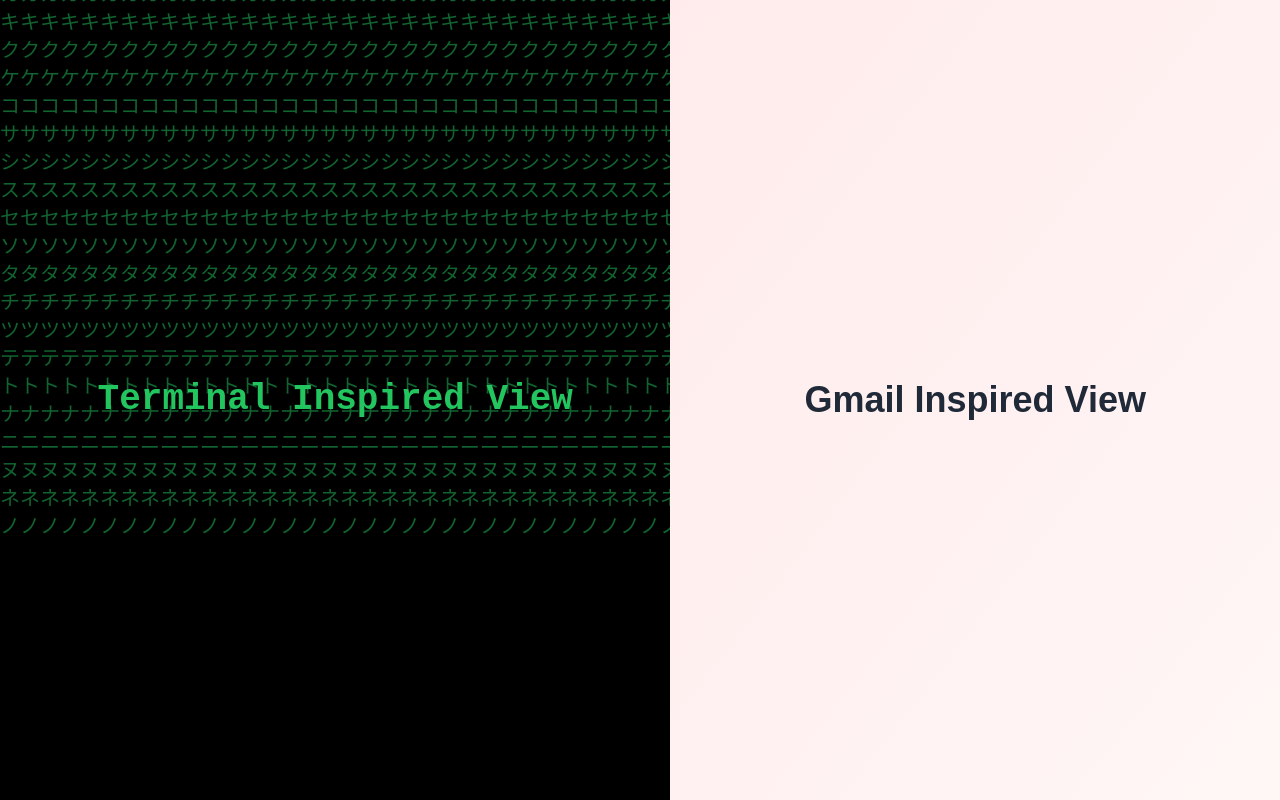
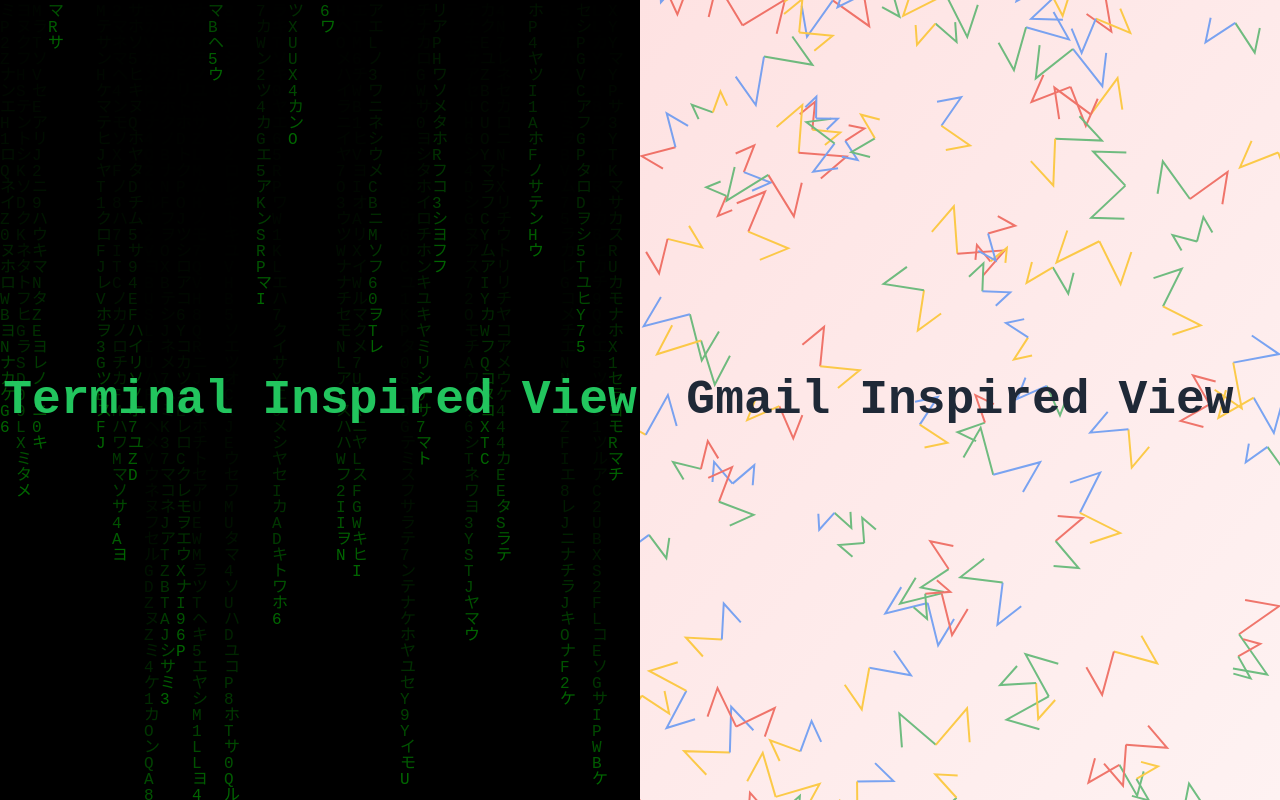
Before and after one commit to srikarphanikumar/portfolio, a Next.js app: page / in a window 1280 px wide. Built offline with nearby package versions, Linux system fonts and the light colour scheme.

Commit message:
feat: basic animations for gmail view

```diff
--- a/components/ThemeSelector.js
+++ b/components/ThemeSelector.js
@@ -1,19 +1,155 @@
 'use client';
-import React from 'react';
+import React, { useEffect, useRef } from 'react';
 import { useRouter } from 'next/navigation';
 import { motion } from 'framer-motion';
 
 const MatrixRain = () => {
+    const canvasRef = useRef(null);
+
+    useEffect(() => {
+        const canvas = canvasRef.current;
+        const ctx = canvas.getContext('2d');
+        canvas.width = window.innerWidth / 2;
+        canvas.height = window.innerHeight;
+
+        const katakana = 'アイウエオカキクケコサシスセソタチツテトナニヌネノハヒフヘホマミムメモヤユヨラリルレロワヲン';
+        const latin = 'ABCDEFGHIJKLMNOPQRSTUVWXYZ';
+        const nums = '0123456789';
+        const alphabet = katakana + latin + nums;
+
+        const fontSize = 16;
+        const columns = canvas.width / fontSize;
+        const raindrops = Array(Math.floor(columns)).fill(canvas.height);
+
+        const draw = () => {
+            ctx.fillStyle = 'rgba(0, 0, 0, 0.1)';
+            ctx.fillRect(0, 0, canvas.width, canvas.height);
+
+            ctx.fillStyle = '#0F0';
+            ctx.font = fontSize + 'px monospace';
+
+            for (let i = 0; i < raindrops.length; i++) {
+                const text = alphabet.charAt(Math.floor(Math.random() * alphabet.length));
+                const x = i * fontSize;
+                const y = raindrops[i] * fontSize;
+
+                ctx.fillText(text, x, y);
+
+                if (y > canvas.height && Math.random() > 0.975) {
+                    raindrops[i] = 0;
+                }
+                raindrops[i]++;
+            }
+        };
+
+        const interval = setInterval(draw, 100);
+
+        return () => clearInterval(interval);
+    }, []);
+
     return (
-        <div className="absolute inset-0 overflow-hidden pointer-events-none">
-            <div className="matrix-rain animate-matrix-rain">
-                {Array.from({ length: 50 }).map((_, i) => (
-                    <div key={i} className="text-green-500 opacity-50 text-xl font-mono">
-                        {'アイウエオカキクケコサシスセソタチツテトナニヌネノ'.split('').join('\n')}
-                    </div>
-                ))}
-            </div>
-        </div>
+        <canvas
+            ref={canvasRef}
+            className="absolute inset-0 opacity-40"
+        />
+    );
+};
+
+const GmailAnimation = () => {
+    const canvasRef = useRef(null);
+
+    useEffect(() => {
+        const canvas = canvasRef.current;
+        const ctx = canvas.getContext('2d');
+        canvas.width = window.innerWidth / 2;
+        canvas.height = window.innerHeight;
+
+        const envelopes = [];
+        const numEnvelopes = 100;  // Reduced for cleaner look - use 15
+
+        const colors = ['#34A853', '#4285F4', '#FBBC05', '#EA4335'];
+
+        for (let i = 0; i < numEnvelopes; i++) {
+            envelopes.push({
+                x: Math.random() * canvas.width,
+                y: Math.random() * canvas.height,
+                size: Math.random() * 20 + 15, // Adjusted size
+                speed: Math.random() * 0.8 + 0.4,
+                angle: Math.random() * 360,
+                rotationSpeed: (Math.random() - 0.5) * 0.01,
+                colorSet: [
+                    colors[Math.floor(Math.random() * colors.length)],
+                    colors[Math.floor(Math.random() * colors.length)],
+                ]
+            });
+        }
+
+        const drawM = (x, y, size, angle, colors) => {
+            ctx.save();
+            ctx.translate(x, y);
+            ctx.rotate(angle);
+
+            // Draw M shape
+            ctx.beginPath();
+            ctx.lineWidth = 2;
+
+            // First color segment (left side of M)
+            ctx.beginPath();
+            ctx.moveTo(-size, size / 2);    // Start at bottom left
+            ctx.lineTo(-size, -size / 2);   // Up to top left
+            ctx.lineTo(0, size / 2);        // Down to middle bottom
+            ctx.strokeStyle = colors[0];
+            ctx.stroke();
+
+            // Second color segment (right side of M)
+            ctx.beginPath();
+            ctx.moveTo(0, size / 2);        // Start from middle bottom
+            ctx.lineTo(size, -size / 2);    // Up to top right
+            ctx.lineTo(size, size / 2);     // Down to bottom right
+            ctx.strokeStyle = colors[1];
+            ctx.stroke();
+
+            ctx.restore();
+        };
+
+        const animate = () => {
+            ctx.clearRect(0, 0, canvas.width, canvas.height);
+
+            envelopes.forEach(envelope => {
+                // Update position
+                envelope.y -= envelope.speed;
+                envelope.angle += envelope.rotationSpeed;
+
+                // Reset position if envelope goes off screen
+                if (envelope.y < -50) {
+                    envelope.y = canvas.height + 50;
+                    envelope.x = Math.random() * canvas.width;
+                    // Randomize colors on reset
+                    envelope.colorSet = [
+                        colors[Math.floor(Math.random() * colors.length)],
+                        colors[Math.floor(Math.random() * colors.length)],
+                    ];
+                }
+
+                drawM(envelope.x, envelope.y, envelope.size, envelope.angle, envelope.colorSet);
+            });
+
+            requestAnimationFrame(animate);
+        };
+
+        animate();
+
+        return () => {
+            canvas.width = 0;
+            canvas.height = 0;
+        };
+    }, []);
+
+    return (
+        <canvas
+            ref={canvasRef}
+            className="absolute inset-0 opacity-70"
+        />
     );
 };
 
@@ -33,12 +169,13 @@
             {/* Terminal Theme Side */}
             <motion.div
                 className="w-1/2 h-full bg-black relative cursor-pointer"
-                whileHover={{ width: '55%' }}
+                whileHover={{ width: '50%' }}
+                transition={{ duration: 0.3, ease: 'easeInOut' }}
                 onClick={() => handleThemeSelect('terminal')}
             >
                 <MatrixRain />
                 <div className="absolute inset-0 flex items-center justify-center z-10">
-                    <h2 className="text-green-500 text-4xl font-bold font-mono">
+                    <h2 className="text-green-500 text-5xl font-bold font-mono">
                         Terminal Inspired View
                     </h2>
                 </div>
@@ -46,40 +183,19 @@
 
             {/* Gmail Theme Side */}
             <motion.div
-                className="w-1/2 h-full bg-gradient-to-br from-red-100 to-red-50 relative cursor-pointer"
-                whileHover={{ width: '55%' }}
+                className="w-1/2 h-full relative cursor-pointer"
+                whileHover={{ width: '50%' }}
+                transition={{ duration: 0.3, ease: 'easeInOut' }}
                 onClick={() => handleThemeSelect('gmail')}
             >
-                <div className="absolute inset-0 bg-white/30"></div>
+                <div className="absolute inset-0 bg-gradient-to-br from-red-100 to-red-50" />
+                <GmailAnimation />
                 <div className="absolute inset-0 flex items-center justify-center">
-                    <h2 className="text-gray-800 text-4xl font-bold">
+                    <h2 className="text-gray-800 text-5xl font-bold font-mono">
                         Gmail Inspired View
                     </h2>
                 </div>
             </motion.div>
-
-            <style jsx global>{`
-        .matrix-rain {
-          position: absolute;
-          top: 0;
-          left: 0;
-          right: 0;
-          display: flex;
-          justify-content: space-around;
-          white-space: pre;
-          transform: translateY(-50%);
-          user-select: none;
-        }
-
-        @keyframes matrix-rain {
-          0% { transform: translateY(-50%); }
-          100% { transform: translateY(50%); }
-        }
-
-        .animate-matrix-rain {
-          animation: matrix-rain 20s linear infinite;
-        }
-      `}</style>
         </div>
     );
 };
```
